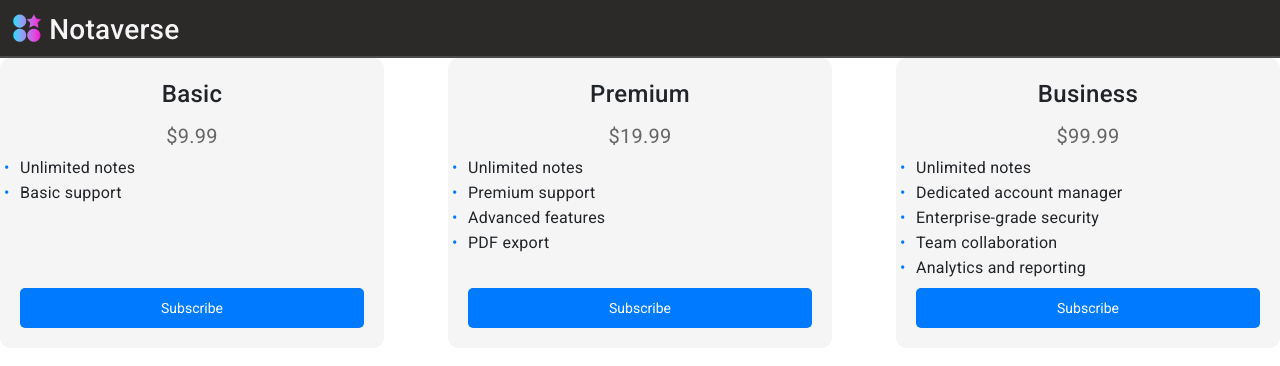
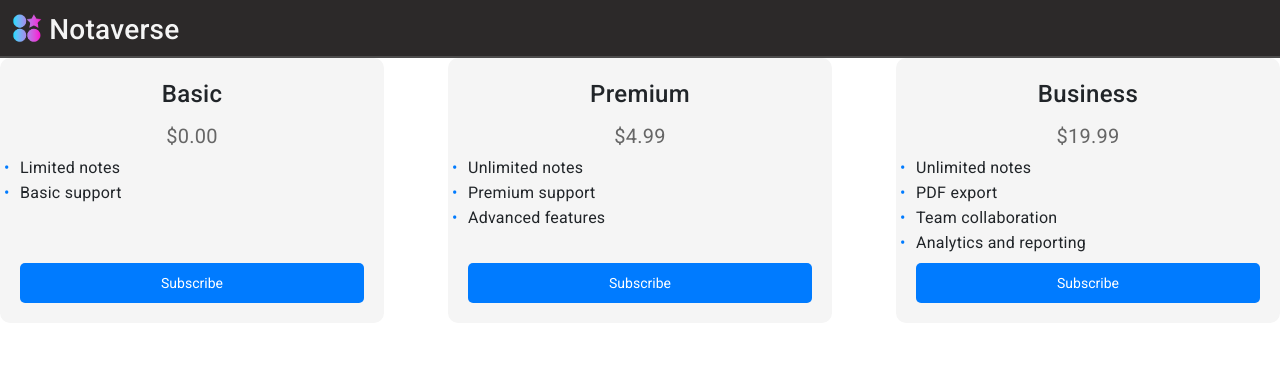
Before and after one commit to JoenHo/notaverse, an Angular app in the folder client/: page /price in a window 1280 px wide. Shown: the top 366 px of the page. Built offline with nearby package versions, Linux system fonts and the light colour scheme; no server answers.

Commit message:
Updated description for each plan

```diff
--- a/client/src/app/pages/price/price.component.ts
+++ b/client/src/app/pages/price/price.component.ts
@@ -15,26 +15,20 @@ export class PriceComponent {
   plans: Plan[] = [
     {
       name: 'Basic',
-      price: 9.99,
-      features: ['Unlimited notes', 'Basic support'],
+      price: 0,
+      features: ['Limited notes', 'Basic support'],
     },
     {
       name: 'Premium',
+      price: 4.99,
+      features: ['Unlimited notes', 'Premium support', 'Advanced features'],
+    },
+    {
+      name: 'Business',
       price: 19.99,
       features: [
         'Unlimited notes',
-        'Premium support',
-        'Advanced features',
         'PDF export',
-      ],
-    },
-    {
-      name: 'Business',
-      price: 99.99,
-      features: [
-        'Unlimited notes',
-        'Dedicated account manager',
-        'Enterprise-grade security',
         'Team collaboration',
         'Analytics and reporting',
       ],
```
